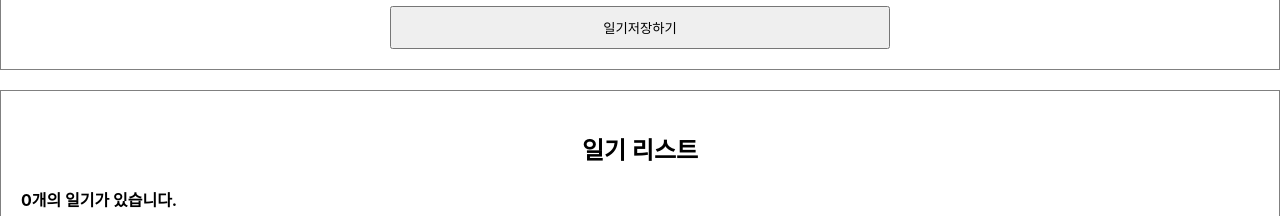
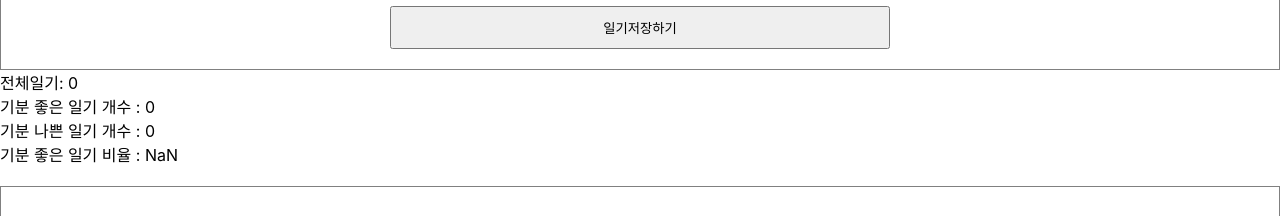
Before and after one commit to sol0503/make_diary, a React (Create React App) app: page / in a window 1280 px wide. Shown: the part 404-620 px from the top of the page. Built offline with nearby package versions, Linux system fonts and the light colour scheme; no server answers.

Commit message:
useMemo를 사용하여 최적화

```diff
--- a/src/App.js
+++ b/src/App.js
@@ -1,4 +1,4 @@
-import React, { useEffect, useRef, useState } from "react";
+import React, { useEffect, useMemo, useRef, useState } from "react";
 import "./App.css";
 import DiaryEditor from "./DiaryEditor";
 import DiaryList from "./DiaryList";
@@ -57,9 +57,24 @@
     );
   };
 
+  const getDiaryAnalysis = useMemo(() => {
+    console.log("일기 분석 시작");
+
+    const goodCount = data.filter((it) => it.emotion >= 3).length;
+    const badCount = data.length - goodCount;
+    const goodRatio = (goodCount / data.length) * 100;
+    return { goodCount, badCount, goodRatio };
+  }, [data.length]);
+
+  const { goodCount, badCount, goodRatio } = getDiaryAnalysis;
+
   return (
     <div className="App">
       <DiaryEditor onCreate={onCreate} />
+      <div>전체일기: {data.length}</div>
+      <div>기분 좋은 일기 개수 : {goodCount} </div>
+      <div>기분 나쁜 일기 개수 : {badCount}</div>
+      <div>기분 좋은 일기 비율 : {goodRatio}</div>
       <DiaryList onEdit={onEdit} onRemove={onRemove} diaryList={data} />
     </div>
   );
--- a/src/index.js
+++ b/src/index.js
@@ -4,11 +4,7 @@
 import App from "./App";
 
 const root = ReactDOM.createRoot(document.getElementById("root"));
-root.render(
-  <React.StrictMode>
-    <App />
-  </React.StrictMode>
-);
+root.render(<App />);
 
 // If you want to start measuring performance in your app, pass a function
 // to log results (for example: reportWebVitals(console.log))
```
